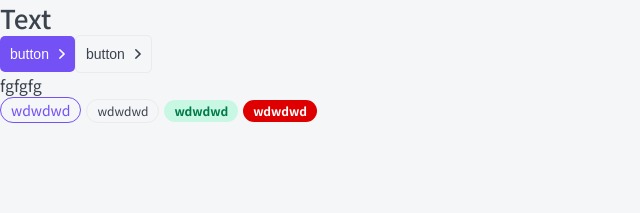
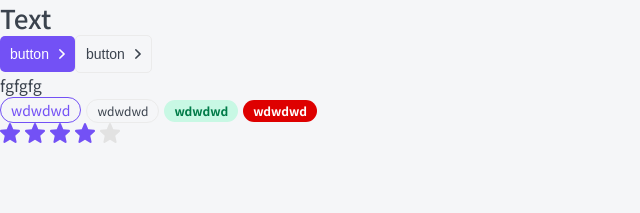
Before and after one commit to Baginz/next-app, a Next.js app: page / in a window 1280 px wide. Shown: the top 213 px of the page, without its empty margins (0-640 px from the left). Built offline with nearby package versions, Linux system fonts and the light colour scheme.

Commit message:
feat: add rating comp

```diff
--- /dev/null
+++ b/components/Rating/Rating.module.css
@@ -0,0 +1,31 @@
+.filled svg {
+	fill: var(--primary);
+}
+
+.star {
+	display: inline-block;
+}
+
+.star svg {
+	margin-right: 5px;
+}
+
+.editable {
+	cursor: pointer;
+}
+
+.ratingWrapper {
+	position: relative;
+}
+
+.errorMessage {
+	position: absolute;
+	bottom: -20px;
+	left: 0;
+
+	color: var(--red);
+}
+
+.error svg {
+	stroke: var(--red);
+}
--- /dev/null
+++ b/components/Rating/Rating.tsx
@@ -0,0 +1,99 @@
+import { RatingProps } from './Rating.props';
+import styles from './Rating.module.css';
+import cn from 'classnames';
+import StarIcon from './star.svg';
+import { useEffect, useState, KeyboardEvent, forwardRef, ForwardedRef, useRef } from 'react';
+
+export const Rating = forwardRef(({ isEditable = false, error, rating, setRating, tabIndex, ...props }: RatingProps, ref: ForwardedRef<HTMLDivElement>): JSX.Element => {
+	const [ratingArray, setRatingArray] = useState<JSX.Element[]>(new Array(5).fill(<></>));
+	const ratingArrayRef = useRef<(HTMLSpanElement | null)[]>([]);
+
+	useEffect(() => {
+		constructRating(rating);
+	}, [rating, tabIndex]);
+
+	const computeFocus = (r: number, i: number): number => {
+		if (!isEditable) {
+			return -1;
+		}
+		if (!rating && i == 0) {
+			return tabIndex ?? 0;
+		}
+		if (r == i + 1) {
+			return tabIndex ?? 0;
+		}
+		return -1;
+	};
+
+	const constructRating = (currentRating: number) => {
+		const updatedArray = ratingArray.map((r: JSX.Element, i: number) => {
+			return (
+				<span
+					className={cn(styles.star, {
+						[styles.filled]: i < currentRating,
+						[styles.editable]: isEditable
+					})}
+					onMouseEnter={() => changeDispay(i + 1)}
+					onMouseLeave={() => changeDispay(rating)}
+					onClick={() => onClick(i + 1)}
+					tabIndex={computeFocus(rating, i)}
+					onKeyDown={handleKey}
+					ref={r => ratingArrayRef.current?.push(r)}
+					role={isEditable ? 'slider' : ''}
+					aria-invalid={error ? true : false}
+					aria-valuenow={rating}
+					aria-valuemax={5}
+					aria-label={isEditable ? 'Укажите рейтинг' : ('рейтинг' + rating)}
+					aria-valuemin={1}
+				>
+					<StarIcon />
+				</span>
+
+			);
+		});
+		setRatingArray(updatedArray);
+	};
+
+	const changeDispay = (i: number) => {
+		if (!isEditable) {
+			return;
+		}
+		constructRating(i);
+	};
+
+	const onClick = (i: number) => {
+		if (!isEditable || !setRating) {
+			return;
+		}
+		setRating(i);
+	};
+
+	const handleKey = (e: KeyboardEvent) => {
+		if (!isEditable || !setRating) {
+			return;
+		}
+		if (e.code == 'ArrowRight' || e.code == 'ArrowUp') {
+			if (!rating) {
+				setRating(1);
+			} else {
+				e.preventDefault();
+				setRating(rating < 5 ? rating + 1 : 5);
+			}
+			ratingArrayRef.current[rating]?.focus();
+		}
+		if (e.code == 'ArrowLeft' || e.code == 'ArrowDown') {
+			e.preventDefault();
+			setRating(rating > 1 ? rating - 1 : 1);
+			ratingArrayRef.current[rating - 2]?.focus();
+		}
+	};
+
+	return (
+		<div {...props} ref={ref} className={cn(styles.ratingWrapper, {
+			[styles.error]: error
+		})}>
+			{ratingArray.map((r, i) => (<span key={i}>{r}</span>))}
+			{error && <span role="alert" className={styles.errorMessage}>{error.message}</span>}
+		</div>
+	);
+});
--- a/package.json
+++ b/package.json
@@ -19,9 +19,12 @@
     "@types/classnames": "^2.3.1",
     "@types/node": "17.0.8",
     "@types/react": "17.0.38",
+    "@typescript-eslint/eslint-plugin": "^5.9.0",
+    "@typescript-eslint/parser": "^5.9.0",
     "cross-env": "^7.0.3",
     "eslint": "8.6.0",
     "eslint-config-next": "12.0.7",
+    "eslint-plugin-react-hooks": "^4.3.0",
     "stylelint": "^14.2.0",
     "stylelint-config-standard": "^24.0.0",
     "stylelint-order": "^5.0.0",
--- a/pages/index.tsx
+++ b/pages/index.tsx
@@ -1,11 +1,13 @@
-import React from "react";
+import React, { useState } from "react";
 import type { NextPage } from "next";
 import Htag from "../components/Htag/Htag";
 import Button from "../components/Button/Button";
 import { Tag } from "../components/Tag/Tag";
 import { P } from "../components/P/P";
+import { Rating } from "../components/Rating/Rating";
 
 const Home: NextPage = () => {
+    const [rating, setRating] = useState<number>(4);
     return (
         <>
             <Htag tag="h1">Text</Htag>
@@ -16,6 +18,7 @@ const Home: NextPage = () => {
             <Tag size="s" color="ghost">wdwdwd</Tag>
             <Tag size="s" color="green">wdwdwd</Tag>
             <Tag size="s" color="red">wdwdwd</Tag>
+            <Rating rating={rating} isEditable setRating={setRating}/>
         </>
     );
 };
```
Also changed, not shown: components/Rating/Rating.props.ts (added, +9 -0 lines), components/Rating/star.svg (added), 1 other file (tests, documents, lock files or other folders).
